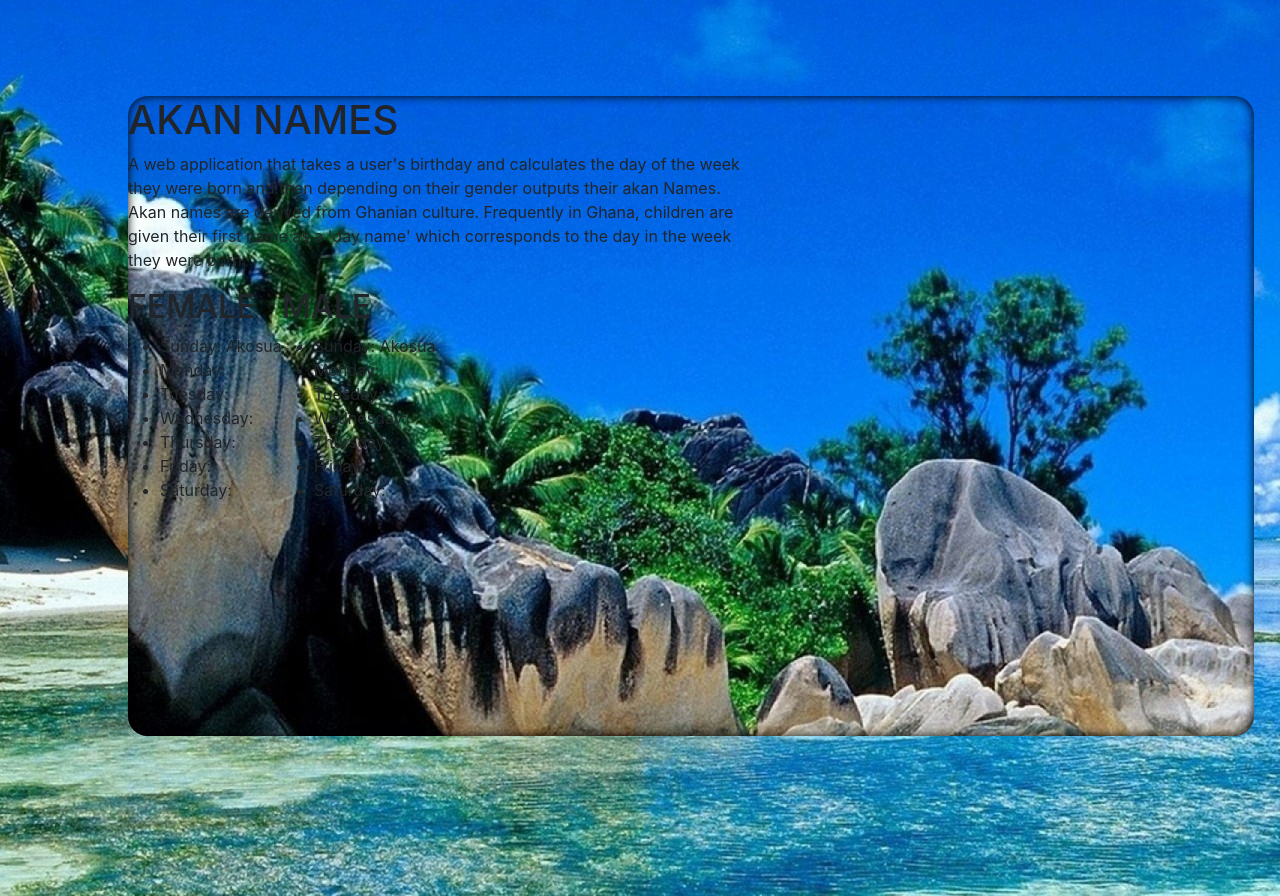
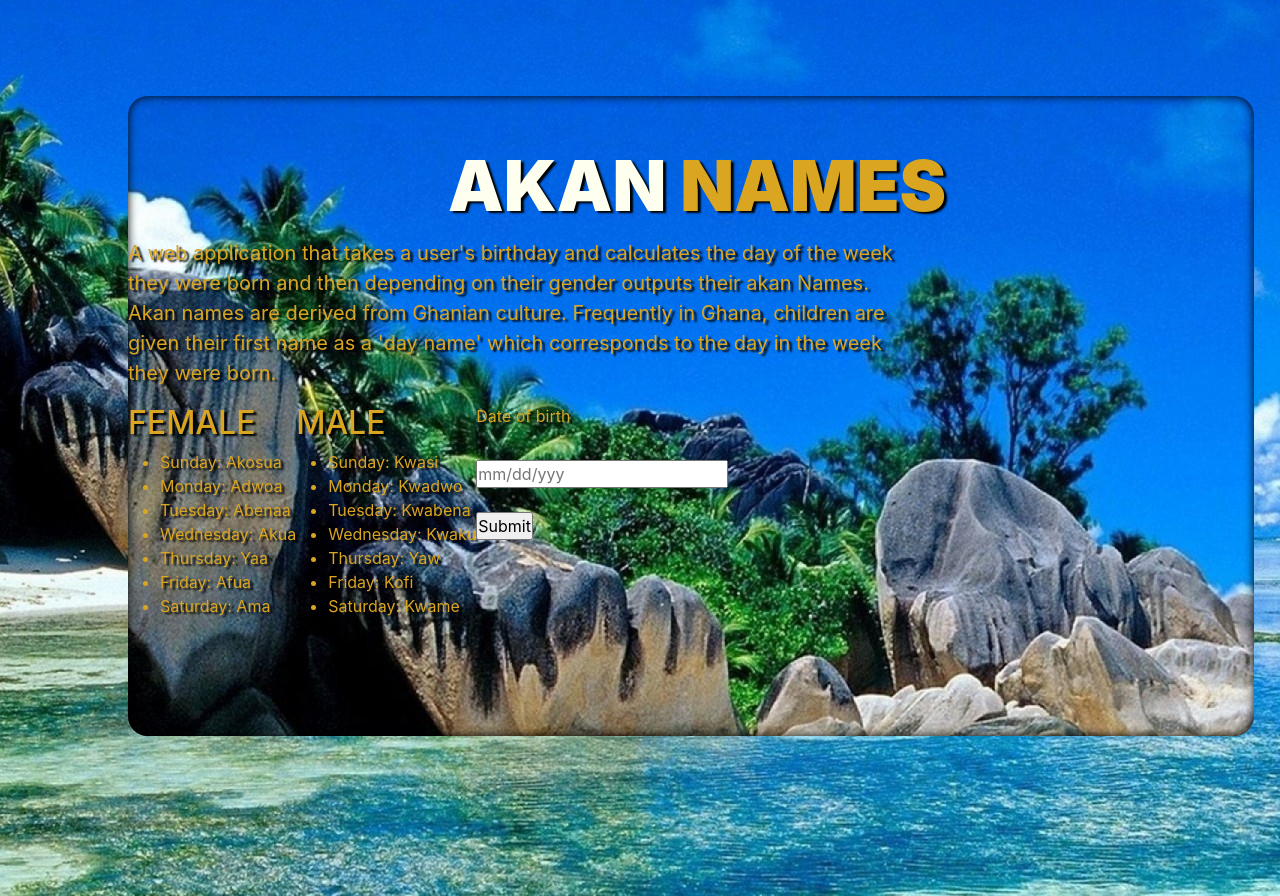
Before and after one commit to eude313/akhan-names, a plain HTML site: page index.html in a window 1280 px wide. Drawn offline with nearby package versions, Linux system fonts and the light colour scheme.

Commit message:
add form for user to key in

```diff
--- a/css/styles.css
+++ b/css/styles.css
@@ -23,4 +23,24 @@ body{
     margin: 6rem 8rem;
     background-image: url(/image/beach.jpg);
     border-radius: 20px;
+    color: goldenrod;
+    text-shadow: 3px 2px 2px black;
 }
+.akan{
+    margin: 10px 20px 10px 20rem;
+    padding: 3rem 0px 0px 0px;
+}
+.akan, h1{
+    font-size: 70px;
+    font-weight: 900;
+    color: ivory;
+    text-shadow: 3px 2px 2px black;
+}
+.name-1{
+    color: goldenrod;
+}
+.para-1{
+    font-size: 20px;
+    color: goldenrod;
+    text-shadow: 3px 2px 2px black;
+}
--- a/index.html
+++ b/index.html
@@ -14,38 +14,46 @@
 
         <div class="content">
             <div class="akan">
-                <h1>AKAN NAMES</h1>
+                <h1>AKAN<span class="name-1"> NAMES</span></h1>
             </div>
             <div class="web">
-                <p>A web application that takes a user's birthday and calculates the day of the week <br>they were born and then depending on their gender outputs their akan Names.<br> Akan names are derived from Ghanian culture. Frequently in Ghana, children are<br> given their first name as a 'day name' which corresponds to the day in the week<br> they were born.</p>
+                <p class="para-1">A web application that takes a user's birthday and calculates the day of the week <br>they were born and then depending on their gender outputs their akan Names.<br> Akan names are derived from Ghanian culture. Frequently in Ghana, children are<br> given their first name as a 'day name' which corresponds to the day in the week<br> they were born.</p>
             </div>
+            <div class="main-flex farm">
                 <div class="main-flex name-cont">
                     <div class="female-con">
                         <H2>FEMALE</H2>
                         <ul>
                             <li>Sunday: Akosua</li>
-                        <li>Monday:</li>
-                        <li>Tuesday:</li>
-                        <li>Wednesday:</li>
-                        <li>Thursday:</li>
-                        <li>Friday:</li>
-                        <li>Saturday:</li>
+                            <li>Monday: Adwoa</li>
+                            <li>Tuesday: Abenaa</li>
+                            <li>Wednesday: Akua</li>
+                            <li>Thursday: Yaa</li>
+                            <li>Friday: Afua</li>
+                            <li>Saturday: Ama</li>
                         </ul>
                     </div>
 
                     <div class="male-con">
                         <H2>MALE</H2>
                         <ul>
-                        <li>Sunday: Akosua</li>
-                        <li>Monday:</li>
-                        <li>Tuesday:</li>
-                        <li>Wednesday:</li>
-                        <li>Thursday:</li>
-                        <li>Friday:</li>
-                        <li>Saturday:</li>
+                            <li>Sunday: Kwasi</li>
+                            <li>Monday: Kwadwo</li>
+                            <li>Tuesday: Kwabena</li>
+                            <li>Wednesday: Kwaku</li>
+                            <li>Thursday: Yaw</li>
+                            <li>Friday: Kofi</li>
+                            <li>Saturday: Kwame</li>
                         </ul>
                     </div>
 
+                </div>
+                <div>
+                    <label for="date-of-birth">Date of birth</label><br><br>
+                    <input type="text" id="birthday" name="birthday" placeholder="mm/dd/yyy"><br><br>
+                    <input type="submit" value="Submit">
+
+                </div>
             </div>
         </div>
 
```
Lines whose indentation alone changed are shown as unchanged.
